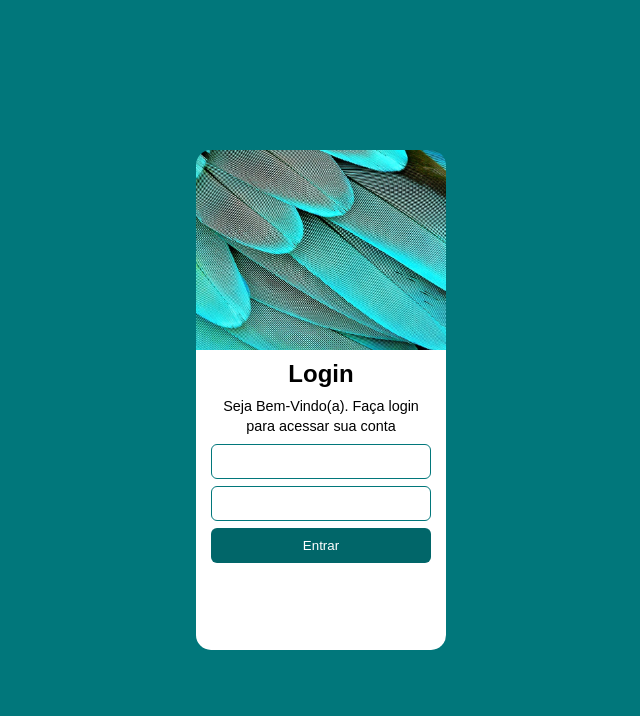
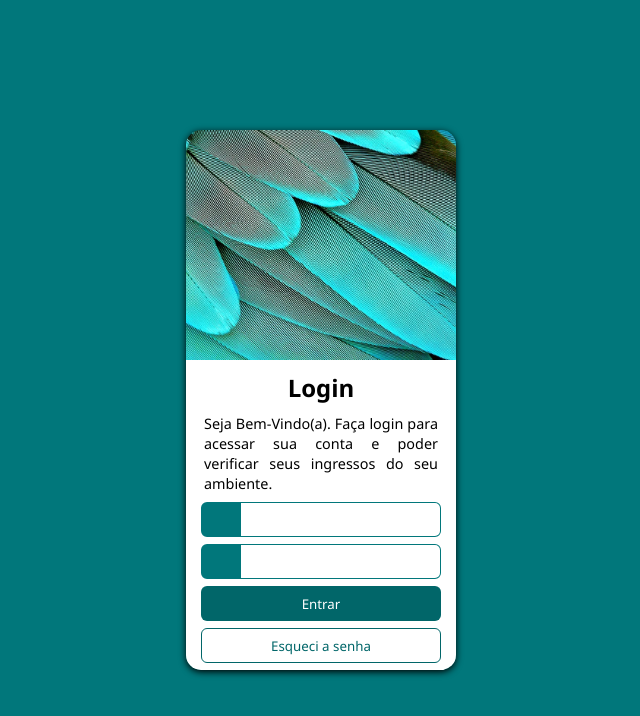
Before and after one commit to davirodriguesdias/projeto-login, a plain HTML site: page index.html in a window 1280 px wide. Shown: the whole page, without its empty margins (319-959 px from the left). Drawn offline with nearby package versions, Linux system fonts and the light colour scheme.

Commit message:
finalizando css da tela de login simples

```diff
--- a/index.html
+++ b/index.html
@@ -1,11 +1,14 @@
 <!DOCTYPE html>
 <html lang="en">
+
 <head>
     <meta charset="UTF-8">
     <meta name="viewport" content="width=device-width, initial-scale=1.0">
     <title>Login</title>
+    <link rel="stylesheet" href="https://fonts.googleapis.com/css2?family=Material+Symbols+Outlined:opsz,wght,FILL,GRAD@20..48,100..700,0..1,-50..200" />
     <link rel="stylesheet" href="styles/style.css" media="all">
 </head>
+
 <body>
 
     <main>
@@ -16,12 +19,15 @@
             <div id="formlogin">
 
                 <h1>Login</h1>
-                <p>Seja Bem-Vindo(a). Faça login para acessar sua conta</p>
+                <p>Seja Bem-Vindo(a). Faça login para acessar sua conta e poder verificar seus ingressos do seu
+                    ambiente.</p>
                 <form action="login.php" method="post">
-                    <input class="inputlogin" type="email" name="" id="emailuser">
-                    <input class="inputlogin" type="password" name="" id="passuser">
+                    <input class="inputlogin" type="email" name="" id="emailuser" required>
+
+                    <input class="inputlogin" type="password" name="" id="passuser" required>
 
                     <input id="inputsubmit" type="submit" value="Entrar">
+                    <input id="inputbutton" type="button" value="Esqueci a senha">
 
                 </form>
             </div>
@@ -29,4 +35,5 @@
     </main>
 
 </body>
+
 </html>
--- a/styles/style.css
+++ b/styles/style.css
@@ -3,7 +3,7 @@
     padding: 0;
     margin: 0;
     box-sizing: border-box;
-    font-family: Arial, Helvetica, sans-serif;
+    font-family: 'Segoe UI', Tahoma, Geneva, Verdana, sans-serif;
 
 }
 
@@ -14,26 +14,42 @@ html, body {
 
 main {
     height: 100%;
+    width: 100%;
     display: flex;
     justify-content: center;
     align-items: center;
-    background-color:  rgb(1, 119, 123);;
+    background-color:  rgb(1, 119, 123);
 }
+
+#login {
+    border-radius:15px;
+    box-shadow: 0px 2px 7px 0px black;;
+}
+
 
 
 #formlogin {
     background-color: white;
-    width: 250px;
-    height: 300px;
+    width: 270px;
+    height: 310px;
     border-radius: 0px 0px 15px 15px;
     padding: 10px;
-    text-align: center;
+
+
 }
 
 #formlogin p {
     font-size: 0.9em;
     line-height: 20px;
     padding: 8px;
+    text-align: justify;
+}
+
+#formlogin h1 {
+    font-size: 1.5em;
+    line-height: 20px;
+    padding: 8px;
+    text-align: center;
 }
 
 #image {
@@ -42,28 +58,42 @@ main {
     background-size: cover;
     background-position: center;
     border-radius: 15px 15px 0px 0px;
-    height: 200px;
-    width: 250px;
+    height: 230px;
+    width: 270px;
 }
 
 .inputlogin {
     display: block;
     margin: auto;
-    width:220px;
+    width:240px;
     height: 35px;
     border-radius: 6px;
     border: 1px solid rgb(1, 119, 123);
+    border-left: 40px solid rgb(1, 119, 123);
     margin-bottom: 7px;
-
+    font-size: 1em;
+    padding: 5px;
 }
 
 #inputsubmit {
     display: block;
     margin: auto;
-    width:220px;
+    width:240px;
     height: 35px;
     border-radius: 6px;
     border: none;
     background-color:  rgb(1, 102, 105);
     color: white;
+    margin-bottom: 7px;
 }
+
+#inputbutton {
+    display: block;
+    margin: auto;
+    width:240px;
+    height: 35px;
+    border-radius: 6px;
+    border: 1px solid rgb(1, 102, 105);
+    background-color: #fff ;
+    color:  rgb(1, 102, 105);
+}
```
